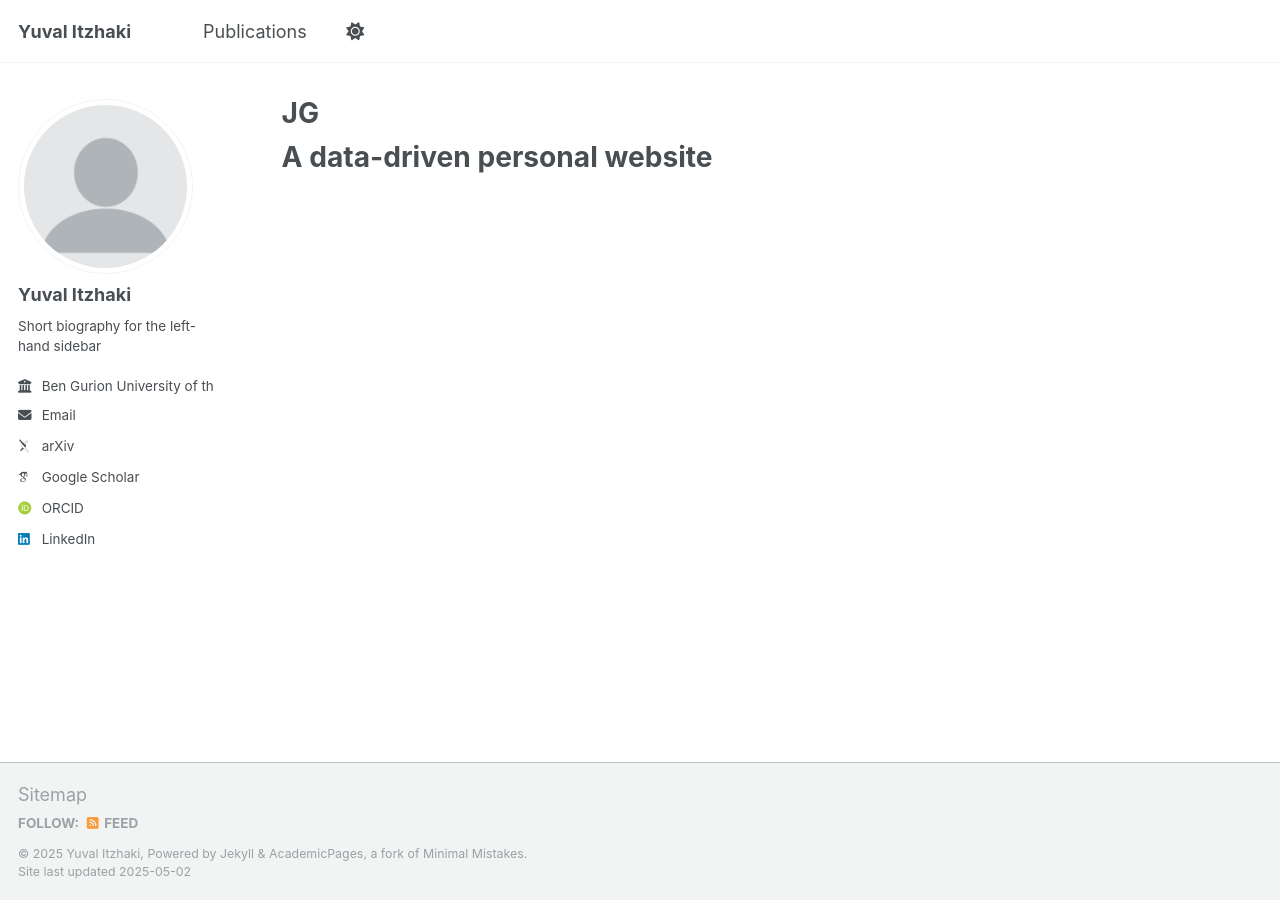
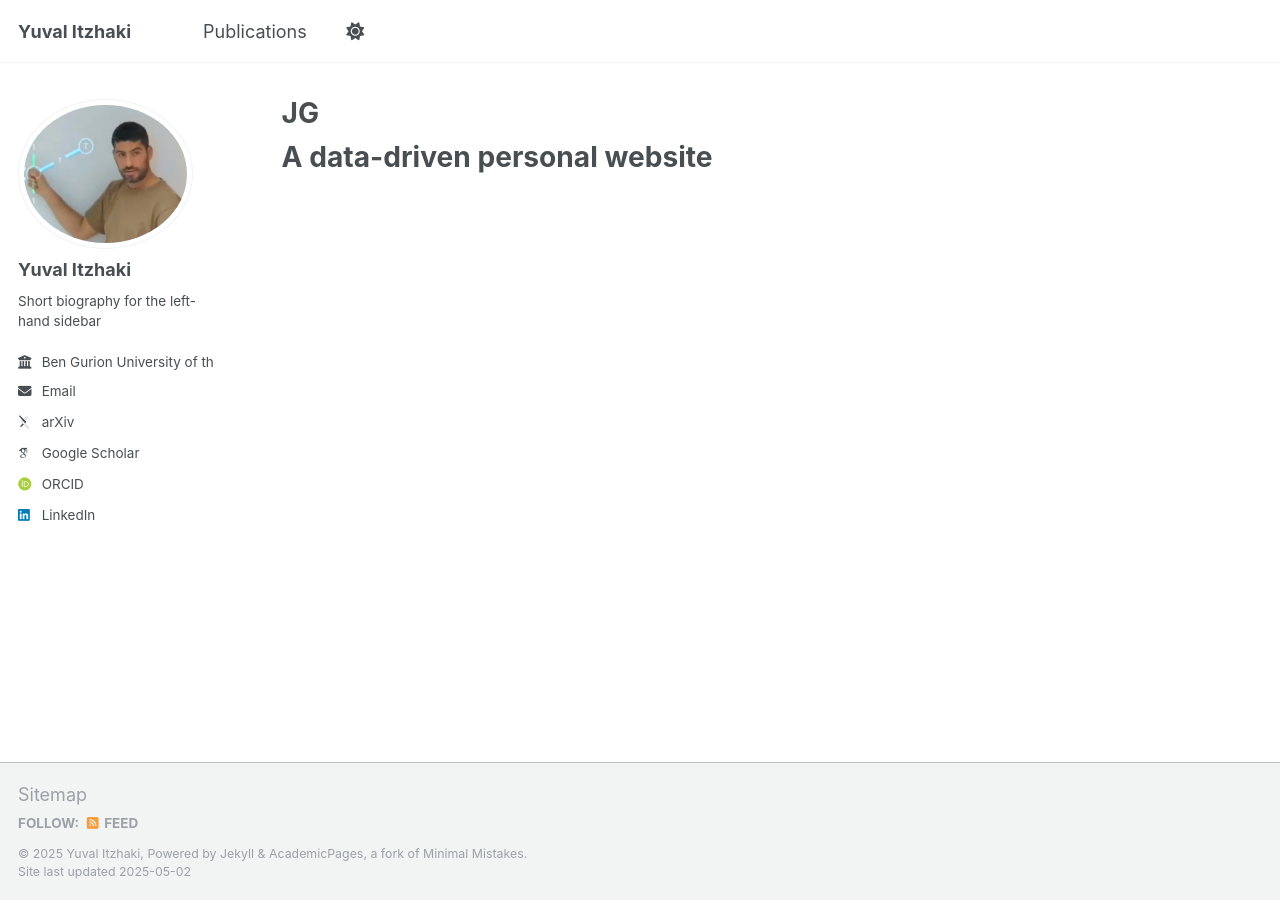
Before and after one commit to yuvalyitz/home, a Jekyll site: the page built from _pages/about.md, in a window 1280 px wide. Built offline with Jekyll 4.4.1, drawn with Linux system fonts in a browser that asks for light colours; some web fonts are replaced.

Commit message:
Update _config.yml

```diff
--- a/_config.yml
+++ b/_config.yml
@@ -22,7 +22,7 @@ repository               : "academicpages/academicpages.github.io"
 #               Additional customization can be done by editing /_includes/author-profile.html
 author:
   # Biographic information
-  avatar           : "profile_def.png"
+  avatar           : "profile.png"
   name             : "Yuval Itzhaki"
   pronouns         : # example: "she/her"
   bio              : "Short biography for the left-hand sidebar"
```
